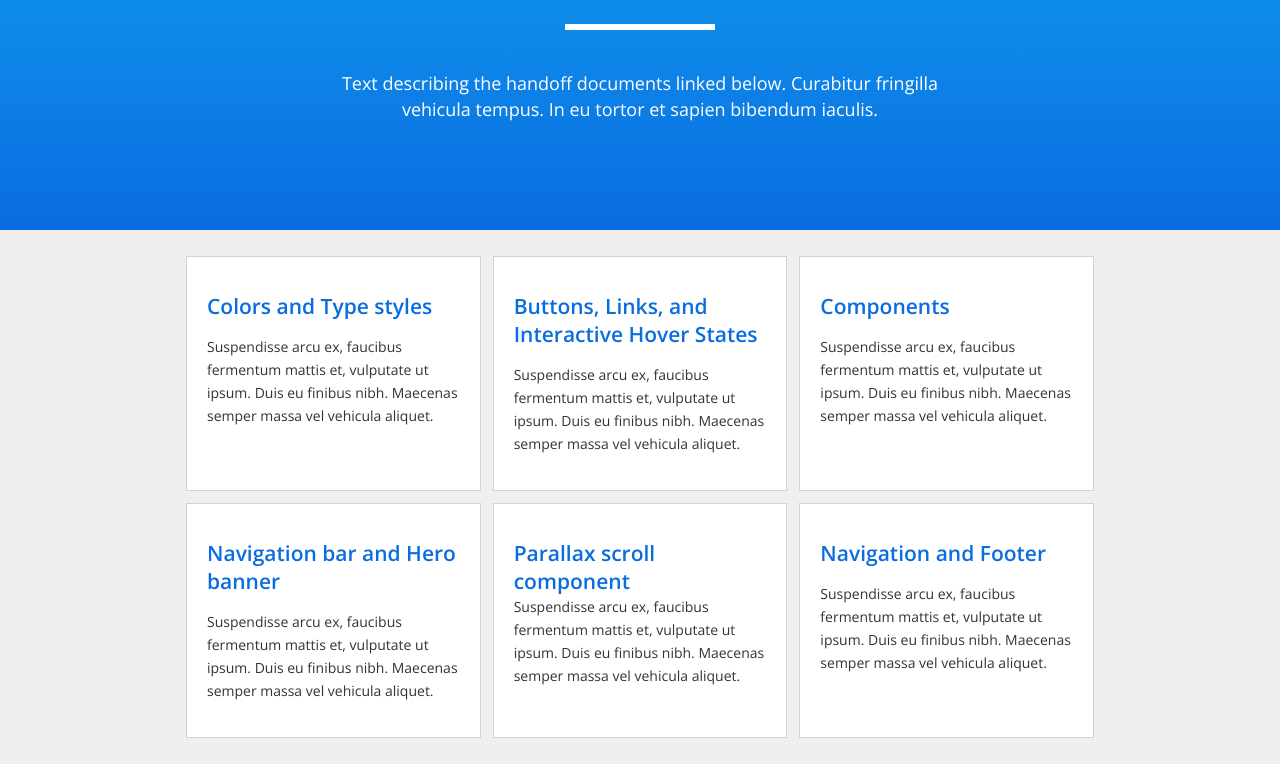
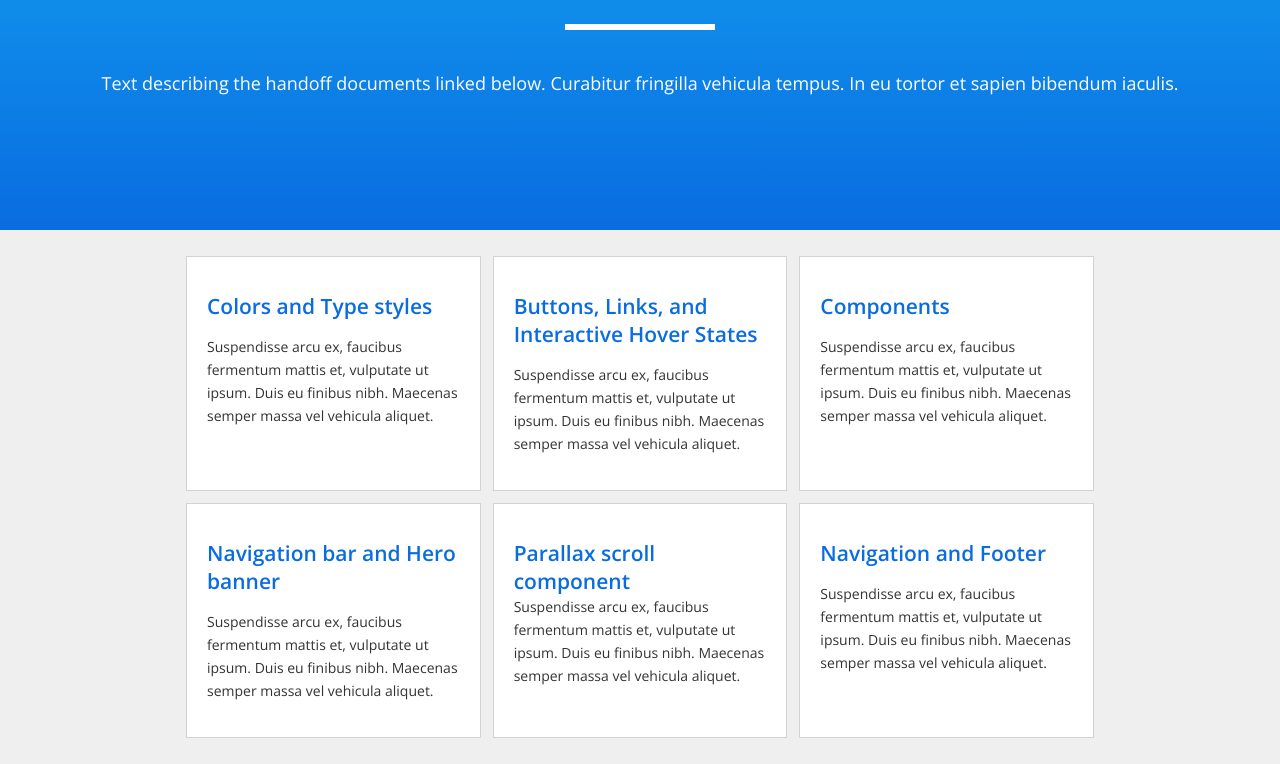
Before and after one commit to bconley1/FEWD_final, a plain HTML site: page index.html in a window 1280 px wide. Shown: the part 170-934 px from the top of the page. Drawn offline with nearby package versions, Linux system fonts and the light colour scheme.

Commit message:
021118_3

```diff
--- a/css/main.css
+++ b/css/main.css
@@ -91,7 +91,7 @@ p, .p {
 }
 .home_top_text{
 	width: 100%;
-	max-width: 640px;
+	/*max-width: 640px;*/
 	margin: 30px auto 10px;
 }
 .gradient_blue{
```
